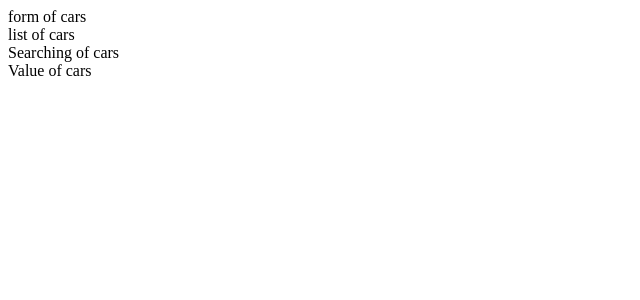
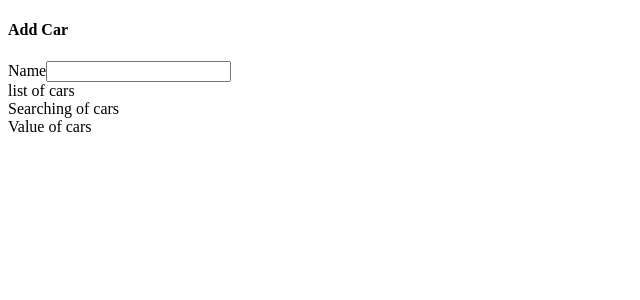
Before and after one commit to PedroMarMol/cars-project, a React (Create React App) app: page / in a window 1280 px wide. Shown: the top 300 px of the page, without its empty margins (0-640 px from the left). Built offline with nearby package versions, Linux system fonts and the light colour scheme.

Commit message:
car form deploy

```diff
--- a/src/components/CarForm.js
+++ b/src/components/CarForm.js
@@ -1,5 +1,27 @@
+import { useDispatch } from "react-redux";
+
 function CarForm() {
-    return <div>form of cars</div>;
+    const handleNameChange = (event) => {
+
+    };
+
+    return (
+    <div className="car-form panel">
+        <h4 className="subtitle is-3">Add Car</h4>
+        <form>
+            <div className="field-group">
+                <div className="field">
+                    <label className="label">Name</label>
+                    <input
+                        className="input is-expanded"
+                        value={name}
+                        onChange={handleNameChange}
+                        />
+                </div>
+            </div>
+        </form>
+    </div>
+    );
 }
 
 export default CarForm;
```
